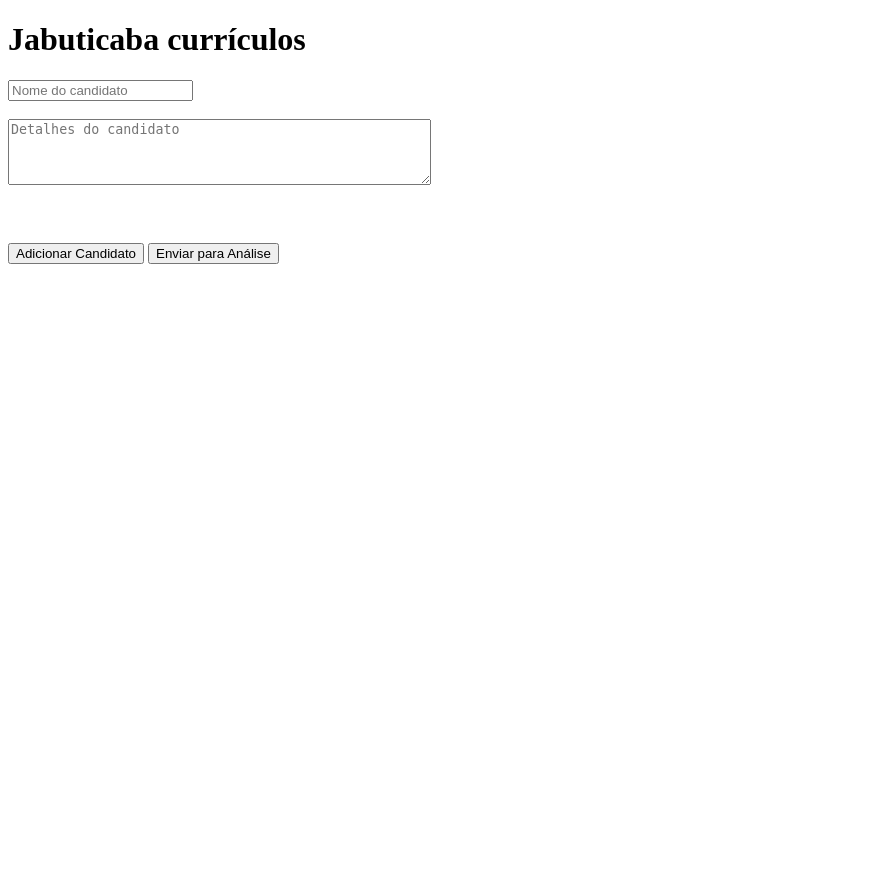
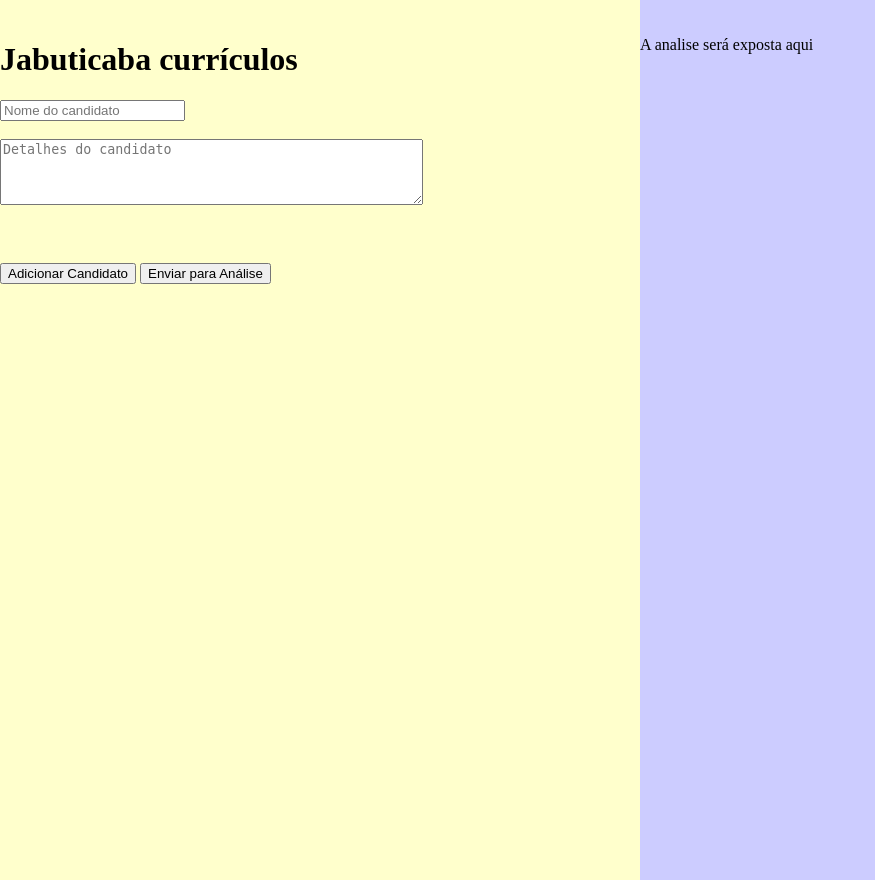
Before and after one commit to joaopedrolourencoaffonso/jabuticaba, a Flask app: page /formularioSimples in a window 1280 px wide. Shown: the whole page, without its empty margins (0-875 px from the left). Run offline with Flask 3, Linux system fonts and the light colour scheme.

Commit message:
Utilizando split screen

```diff
--- a/templates/formularioSimples.html
+++ b/templates/formularioSimples.html
@@ -6,10 +6,30 @@
     <title>Jabuticaba currículos</title>
 
     <style>
+        .split {
+            height: 100%;
+            width: 50%;
+            position: fixed;
+            z-index: 1;
+            top: 0;
+            overflow-x: hidden;
+            overflow-y: auto;
+            padding-top: 20px;
+        }
 
+        .left {
+            left: 0;
+            background-color: #ffffcc;
+        }
+
+        .right {
+            right: 0;
+            background-color: #ccccff;
+        }
     </style>
 </head>
 <body>
+    <div class="split left">
         <h1>Jabuticaba currículos</h1>
 
         <div id="formulario">
@@ -21,6 +41,13 @@
         <br>
         <button onclick="addCandidato()">Adicionar Candidato</button>
         <button onclick="enviarParaAnalise()">Enviar para Análise</button>
+
+        <br><br><br><br>
+    </div>
+
+    <div class="split right">
+        <p id="analise">A analise será exposta aqui</p>
+    </div>
 
     <script>
         let numeroCandidatos = 1;
```
Also changed, not shown: 1 other file. Lines whose indentation alone changed are shown as unchanged.
